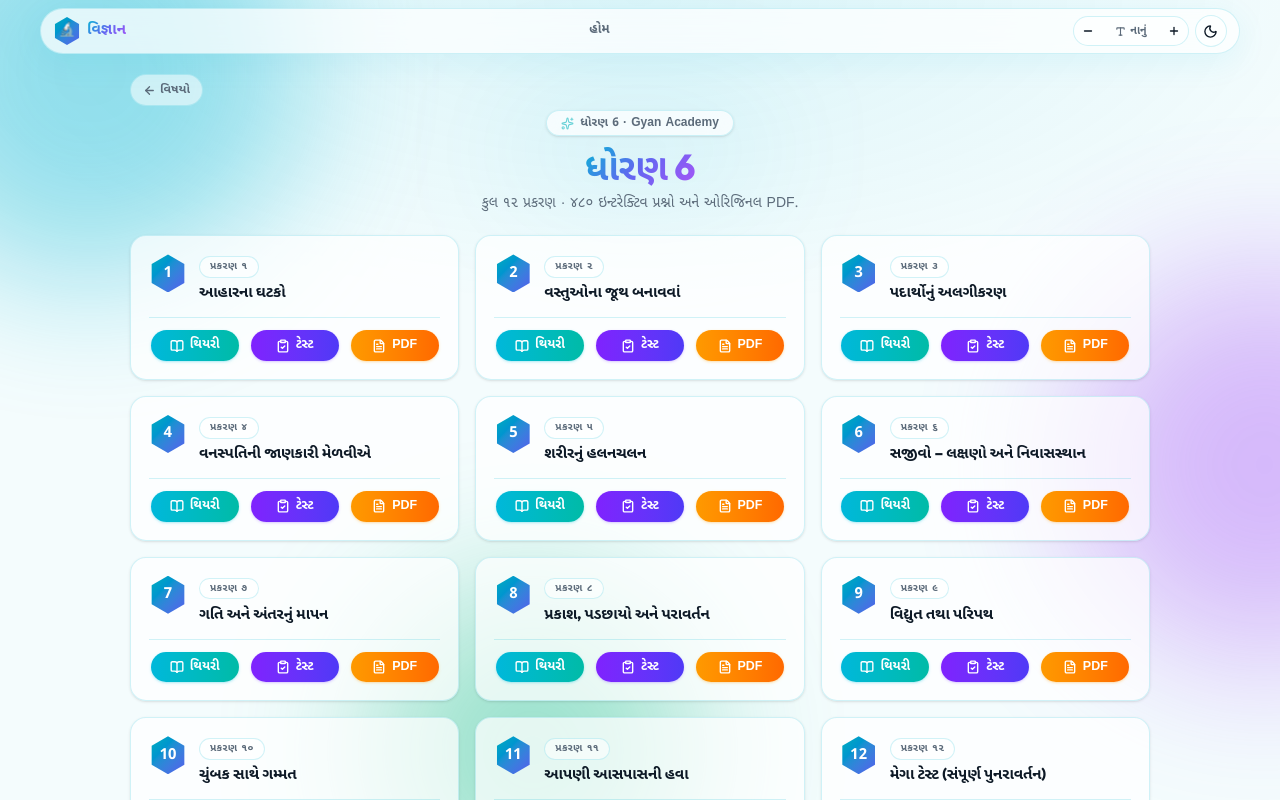
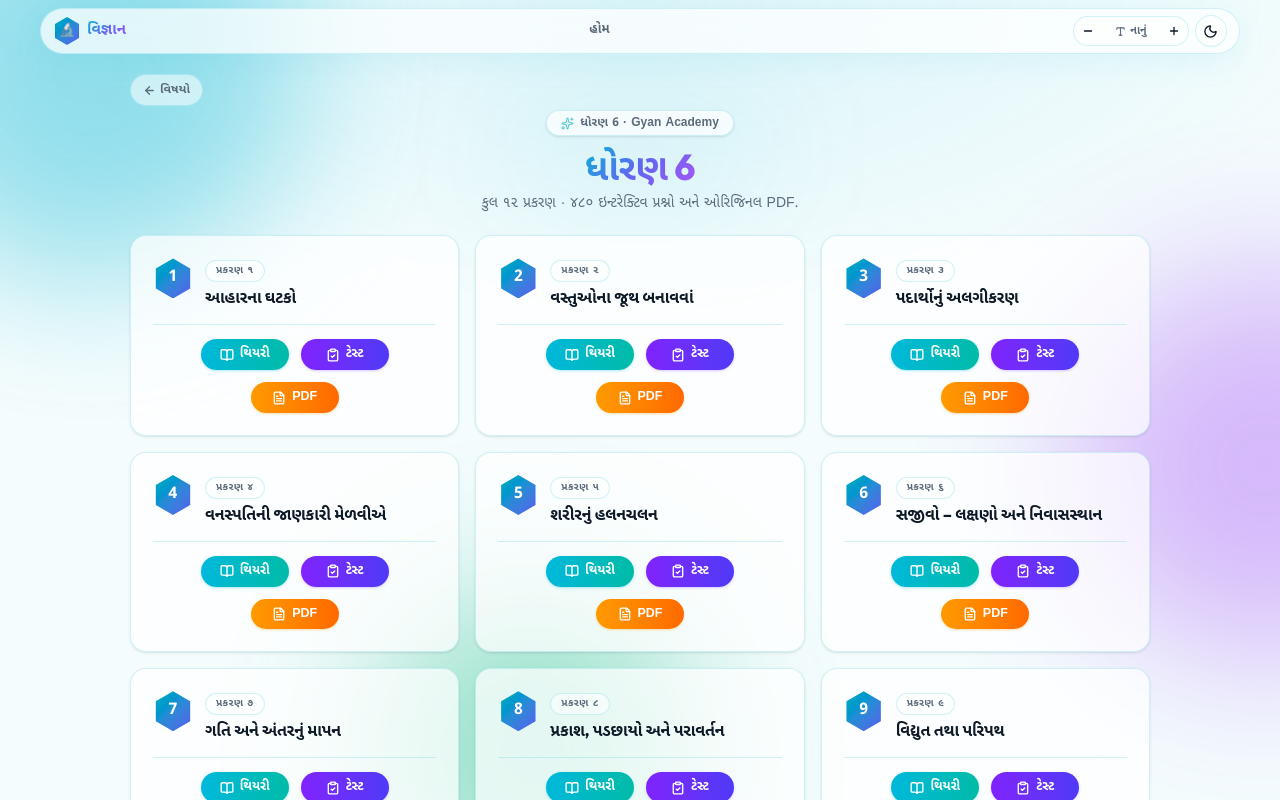
Before and after one commit to GyanAcademy01/Science, a Next.js app: page /chapter/std6 in a window 1280 px wide. Shown: the top 800 px of the page. Built offline with nearby package versions, Linux system fonts and the light colour scheme.

Commit message:
Slightly increase Chapter Card height and vertical padding

```diff
--- a/src/app/chapter/[subjectId]/page.tsx
+++ b/src/app/chapter/[subjectId]/page.tsx
@@ -59,7 +59,7 @@ export default async function ChapterListPage(props: {
         {subject.topics.map((topic, index) => (
           <div
             key={topic.id}
-            className="group relative flex flex-col justify-between overflow-hidden rounded-2xl border border-[var(--stroke)] bg-[var(--surface)] p-4 sm:p-4.5 shadow-sm transition-all duration-300 hover:-translate-y-1 hover:border-[var(--stroke-strong)] hover:shadow-xl anim-fade-up"
+            className="group relative flex flex-col justify-between overflow-hidden rounded-2xl border border-[var(--stroke)] bg-[var(--surface)] p-5 sm:p-5.5 min-h-[155px] sm:min-h-[168px] shadow-sm transition-all duration-300 hover:-translate-y-1 hover:border-[var(--stroke-strong)] hover:shadow-xl anim-fade-up"
             style={{ animationDelay: `${index * 0.05}s` }}
           >
             {/* Background glow on card hover */}
@@ -69,13 +69,13 @@ export default async function ChapterListPage(props: {
               {/* Card Top: HexBadge + Chapter Number + Title */}
               <div className="flex items-start gap-3">
                 <div className="shrink-0 transition-transform duration-300 group-hover:scale-105">
-                  <HexBadge size={38}>{topic.number}</HexBadge>
+                  <HexBadge size={40}>{topic.number}</HexBadge>
                 </div>
                 <div className="min-w-0 flex-1">
                   <span className="inline-block rounded-full bg-[var(--surface-2)] border border-[var(--stroke)] px-2.5 py-0.5 text-[0.65rem] font-bold text-[var(--fg-muted)] uppercase tracking-wide">
                     પ્રકરણ {toGujaratiDigits(topic.number)}
                   </span>
-                  <h2 className="text-[0.95rem] font-extrabold text-[var(--fg)] group-hover:text-[var(--brand-1)] transition-colors mt-1 leading-snug">
+                  <h2 className="text-[1rem] font-extrabold text-[var(--fg)] group-hover:text-[var(--brand-1)] transition-colors mt-1 leading-snug">
                     {topic.title}
                   </h2>
                 </div>
@@ -83,7 +83,7 @@ export default async function ChapterListPage(props: {
             </div>
 
             {/* Action Buttons Section */}
-            <div className="relative z-10 mt-3.5 pt-3 border-t border-[var(--stroke)]/60 flex flex-wrap items-center justify-center gap-2.5 sm:gap-3">
+            <div className="relative z-10 mt-4 pt-3.5 border-t border-[var(--stroke)]/60 flex flex-wrap items-center justify-center gap-2.5 sm:gap-3">
               {topic.hasTheory && (
                 <Link
                   href={`/chapter/${subject.id}/${topic.id}/theory`}
```
